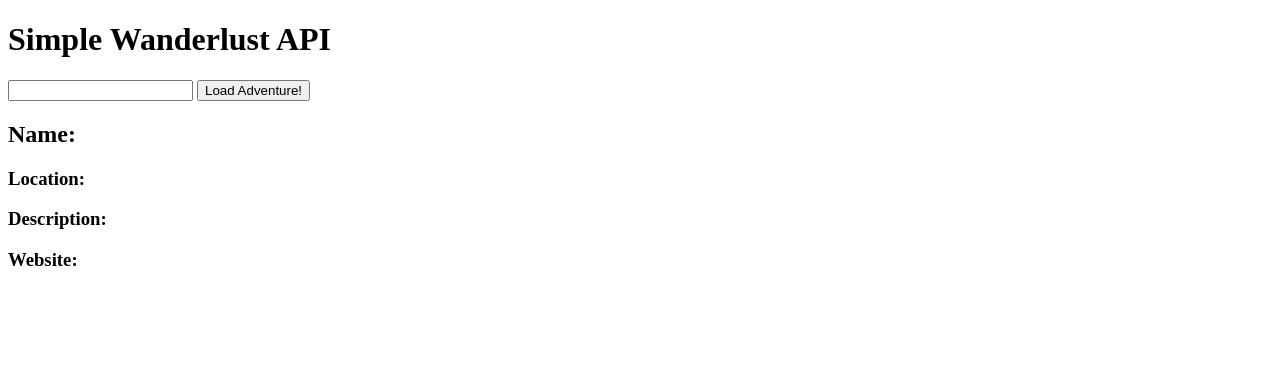
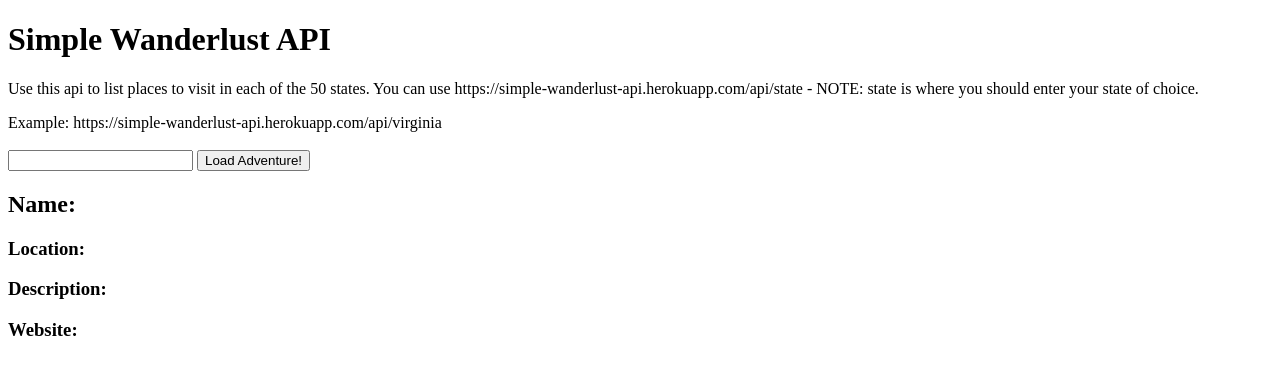
Before and after one commit to DunnTheRightWay/simple-wanderlust-api, a website: page index.html in a window 1280 px wide. Drawn offline with Linux system fonts and the light colour scheme.

Commit message:
heroku changes

```diff
--- a/index.html
+++ b/index.html
@@ -8,8 +8,12 @@
 </head>
 <body>
 		<h1>Simple Wanderlust API</h1>
+        <p>Use this api to list places to visit in each of the 50 states. You can use https://simple-wanderlust-api.herokuapp.com/api/state - NOTE: state is where you should enter your state of choice.</p>
+        <span>Example: https://simple-wanderlust-api.herokuapp.com/api/virginia</span>
+        <br><br>
         <input type="text">
         <button>Load Adventure!</button>
+
         <h2 class="name">Name:</h2>
         <h3 class="location">Location:</h3>
         <h3 class="description">Description:</h3>
```
